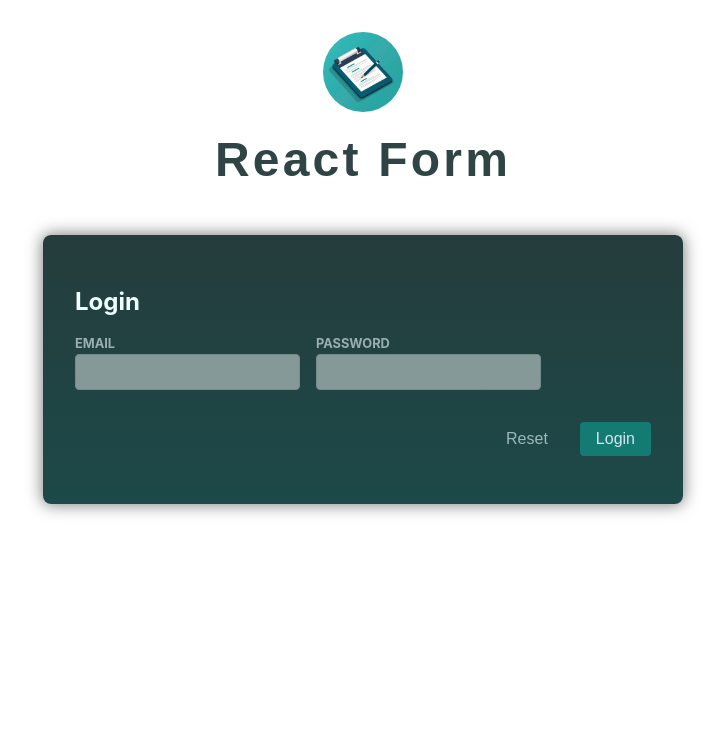
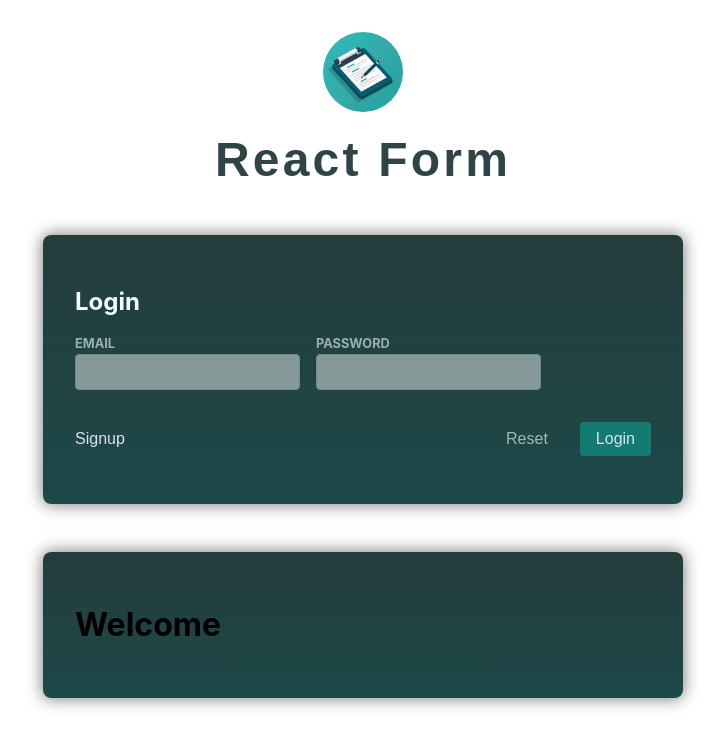
Before and after one commit to deba443/react-login-updated, a React (Create React App) app: page / in a window 1280 px wide. Shown: the top 748 px of the page, without its empty margins (277-1002 px from the left). Built offline with nearby package versions, Linux system fonts and the light colour scheme.

Commit message:
Added register design and completed login functionality

```diff
--- a/src/App.js
+++ b/src/App.js
@@ -1,13 +1,15 @@
 import Header from "./components/Header";
 import Login from "./components/Login";
+import Register from "./components/Register";
 
 function App() {
   return (
     <div className="App">
-        <Header/>
-        <main>
-          <Login/>
-        </main>
+      <Header />
+      <main>
+        <Login />
+        <Register />
+      </main>
     </div>
   );
 }
--- a/src/components/Login.jsx
+++ b/src/components/Login.jsx
@@ -9,6 +9,7 @@ export default function Login() {
       email:"",
       password:""
     })
+    const [isResgisterModalOpen,setIsRegisterModalOpen]=useState(false)
     const handleInputData=(e)=>{
       setError(prev=>({
         ...prev,
@@ -48,7 +49,7 @@ export default function Login() {
       }
     }
     const resetButton=(e)=>{
-      e.preventDefault()
+      // e.preventDefault()
       setUserData({email:"",password:""})
       return
     }
@@ -59,6 +60,9 @@ export default function Login() {
     const passwordValidate=(password)=>{
       const passwordRegex = /^\S{5,}$/;
       return passwordRegex.test(password)
+    }
+    const handleSignUp=()=>{
+      setIsRegisterModalOpen(true)
     }
   return (
     <form className={style.form} onSubmit={handleLogin}>
@@ -77,12 +81,13 @@ export default function Login() {
           <p style={{color:"red",lineHeight:0}}>{error?.password}</p>
         </div>
       </div>
-      <div></div>
-
+      <div className={style.bottomForm}>
+        <button className={`${style.button} ${style.signUpButton}`} type="button" onClick={handleSignUp}>Signup</button>
       <p className={style.formActions}>
         <button className={`${style.button} ${style.resetButton}`} onClick={resetButton} type="button">Reset</button>
         <button className={style.button} >Login</button>
       </p>
+      </div>
     </form>
   );
 }
--- a/src/components/Login.module.css
+++ b/src/components/Login.module.css
@@ -9,7 +9,7 @@
 }
 form h2 {
   color: azure;
-  font-size:x-large;
+  font-size: x-large;
 }
 .control .noMargin {
   margin-bottom: 0;
@@ -45,12 +45,12 @@ form h2 {
   justify-content: flex-start;
   gap: 1rem;
 }
-.formActions{
+.formActions {
   display: flex;
   justify-content: flex-end;
   gap: 1rem;
 }
-.button{
+.button {
   cursor: pointer;
   font-size: medium;
   padding: 0.5rem 1rem;
@@ -59,7 +59,19 @@ form h2 {
   background-color: #147b73;
   color: #d9e2f1;
 }
-.resetButton{
+.resetButton {
   background-color: transparent;
   color: #9cbaba;
 }
+.signUpButton{
+  background-color:transparent;
+  color: #d9e2f1;
+  border: none;
+  cursor: pointer;
+  padding: 0;
+}
+.bottomForm {
+  display: flex;
+  align-items: center;
+  justify-content: space-between;
+}
--- a/src/components/Register.jsx
+++ b/src/components/Register.jsx
@@ -1,8 +1,9 @@
+import style from "./Register.module.css"
 const Register=()=>{
     return(
-        <div>
+        <form>
             <h1>Welcome</h1>
-        </div>
+        </form>
     )
 }
 export default Register
--- /dev/null
+++ b/src/components/Register.module.css
@@ -0,0 +1,9 @@
+form {
+  width: 90%;
+  max-width: 40rem;
+  margin: 3rem auto;
+  padding: 2rem;
+  background: linear-gradient(180deg, #253c3c, #1d4949);
+  border-radius: 8px;
+  box-shadow: 0 0 16px 1px rgba(0, 0, 0, 0.5);
+}
```
Lines whose indentation alone changed are shown as unchanged.
